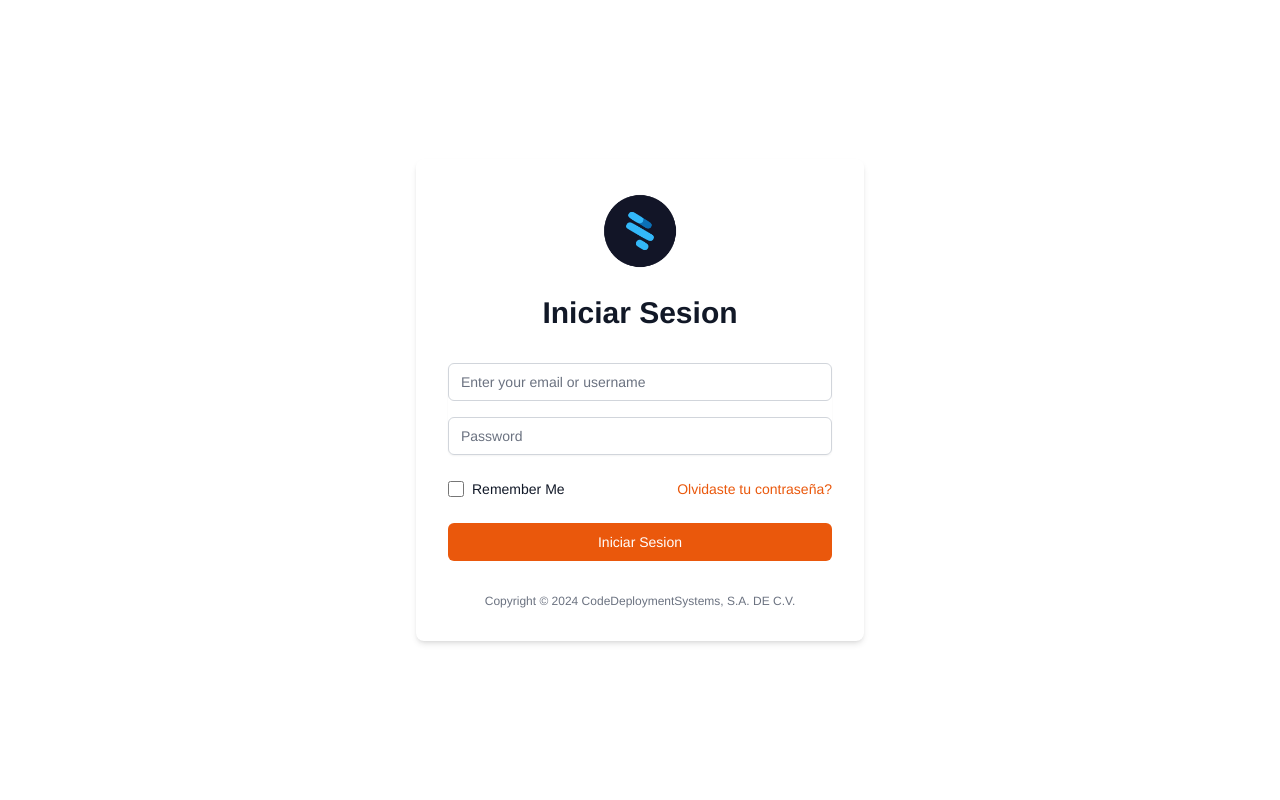
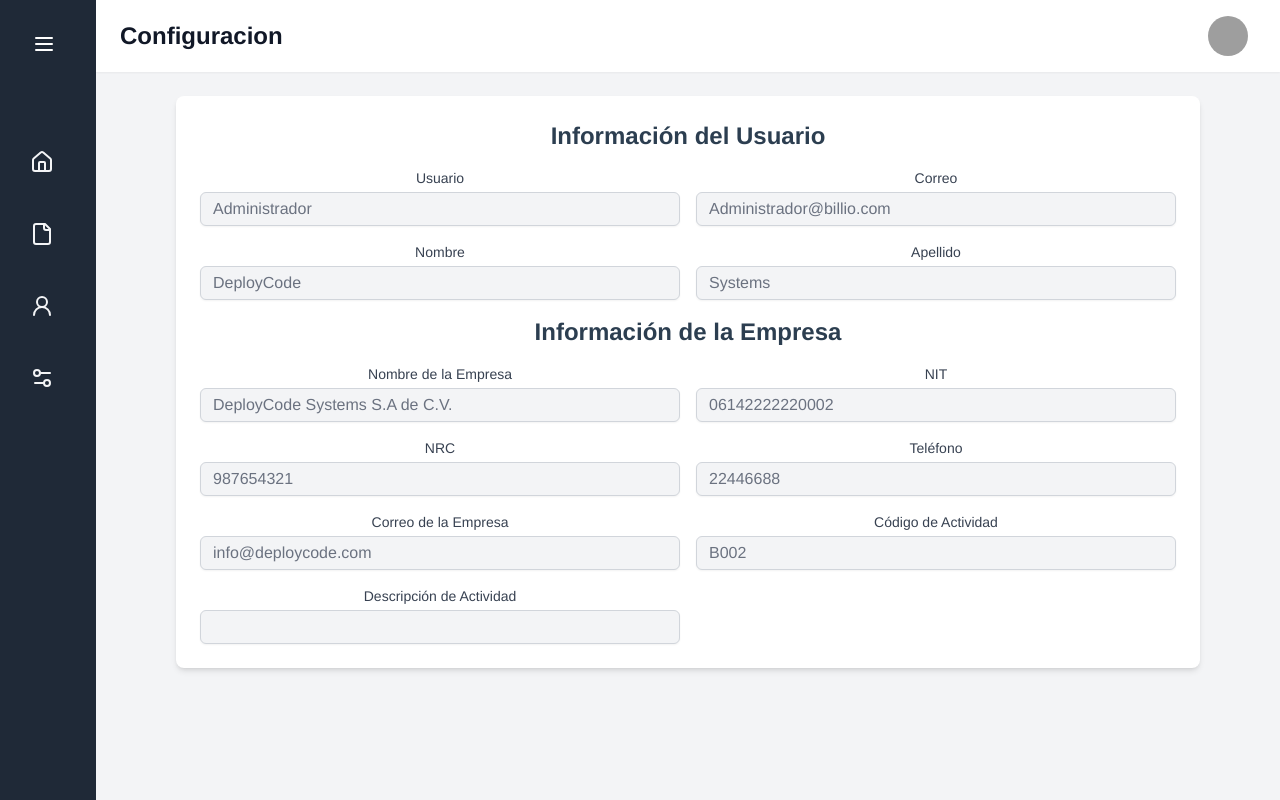
Before and after one commit to XclusivePasasin/billio-frontend, a Vue app: page /configuracion in a window 1280 px wide. Before the commit this address led to /login. Built offline with nearby package versions, Linux system fonts and the light colour scheme; grey boxes are pictures that could not be loaded.

Commit message:
Se agrego la vista Configuraciones

```diff
--- a/src/components/SideBar.vue
+++ b/src/components/SideBar.vue
@@ -56,7 +56,7 @@ const menuItems = [
   { name: "Inicio", icon: HomeIcon, href: "/dashboard" },
   { name: "Facturas", icon: File, href: "/facturas" },
   { name: "Usuarios", icon: UserRound, href: "/usuarios" },
-  { name: "Configuracion", icon: Settings2, href: "#" },
+  { name: "Configuracion", icon: Settings2, href: "/configuracion" },
 ];
 
 const isOpen = ref(false);
--- a/src/router/index.js
+++ b/src/router/index.js
@@ -4,6 +4,7 @@ import DashBoardView from '../views/DashBoard.vue'
 import LoginService from '../services/LoginService'
 import UsuariosView from '../views/UsuariosView.vue'
 import FacturasView from '@/views/FacturasView.vue'
+import ConfiguracionView from '@/views/ConfiguracionView.vue'
 
 const routes = [
   {
@@ -34,7 +35,12 @@ const routes = [
     path: '/facturas',
     name: 'Facturas',
     component: FacturasView,
-  }
+  },
+  {
+    path: '/configuracion',
+    name: 'Configuracion',
+    component: ConfiguracionView,
+  },
 ];
 
 const router = createRouter({
--- /dev/null
+++ b/src/views/ConfiguracionView.vue
@@ -0,0 +1,141 @@
+<template>
+  <div class="flex h-screen bg-gray-100">
+    <!-- Sidebar -->
+    <SideBar />
+
+    <div class="flex-1 flex flex-col overflow-hidden">
+      <!-- Header -->
+      <HeaderComponent />
+
+      <main class="flex-1 overflow-x-hidden overflow-y-auto bg-gray-100">
+        <div class="max-w-7xl mx-auto py-6 sm:px-6 lg:px-8">
+          <!-- Formulario de Información del Usuario -->
+          <div class="max-w-5xl mx-auto p-6 bg-white rounded-lg shadow-md">
+            <h2 class="text-2xl font-semibold mb-4">Información del Usuario</h2>
+            <form class="grid grid-cols-1 lg:grid-cols-2 gap-4">
+              <div>
+                <label for="usuario" class="block text-sm font-medium text-gray-700 mb-1">Usuario</label>
+                <input
+                  id="usuario"
+                  value="Administrador"
+                  type="text"
+                  class="w-full px-3 py-1 border border-gray-300 rounded-md shadow-sm text-gray-500 bg-gray-100"
+                  readonly
+                />
+              </div>
+              <div>
+                <label for="correo" class="block text-sm font-medium text-gray-700 mb-1">Correo</label>
+                <input
+                  id="correo"
+                  value="Administrador@billio.com"
+                  type="email"
+                  class="w-full px-3 py-1 border border-gray-300 rounded-md shadow-sm text-gray-500 bg-gray-100"
+                  readonly
+                />
+              </div>
+              <div>
+                <label for="nombre" class="block text-sm font-medium text-gray-700 mb-1">Nombre</label>
+                <input
+                  id="nombre"
+                  value="DeployCode"
+                  type="text"
+                  class="w-full px-3 py-1 border border-gray-300 rounded-md shadow-sm text-gray-500 bg-gray-100"
+                  readonly
+                />
+              </div>
+              <div>
+                <label for="apellido" class="block text-sm font-medium text-gray-700 mb-1">Apellido</label>
+                <input
+                  id="apellido"
+                  value="Systems"
+                  type="text"
+                  class="w-full px-3 py-1 border border-gray-300 rounded-md shadow-sm text-gray-500 bg-gray-100"
+                  readonly
+                />
+              </div>
+
+              <!-- Información de la Empresa -->
+              <h2 class="col-span-2 text-2xl font-semibold">Información de la Empresa</h2>
+
+              <div>
+                <label for="empresa" class="block text-sm font-medium text-gray-700 mb-1">Nombre de la Empresa</label>
+                <input
+                  id="empresa"
+                  value="DeployCode Systems S.A de C.V."
+                  type="text"
+                  class="w-full px-3 py-1 border border-gray-300 rounded-md shadow-sm text-gray-500 bg-gray-100"
+                  readonly
+                />
+              </div>
+              <div>
+                <label for="nit" class="block text-sm font-medium text-gray-700 mb-1">NIT</label>
+                <input
+                  id="nit"
+                  value="06142222220002"
+                  type="text"
+                  class="w-full px-3 py-1 border border-gray-300 rounded-md shadow-sm text-gray-500 bg-gray-100"
+                  readonly
+                />
+              </div>
+              <div>
+                <label for="nrc" class="block text-sm font-medium text-gray-700 mb-1">NRC</label>
+                <input
+                  id="nrc"
+                  value="987654321"
+                  type="text"
+                  class="w-full px-3 py-1 border border-gray-300 rounded-md shadow-sm text-gray-500 bg-gray-100"
+                  readonly
+                />
+              </div>
+              <div>
+                <label for="telefono" class="block text-sm font-medium text-gray-700 mb-1">Teléfono</label>
+                <input
+                  id="telefono"
+                  value="22446688"
+                  type="text"
+                  class="w-full px-3 py-1 border border-gray-300 rounded-md shadow-sm text-gray-500 bg-gray-100"
+                  readonly
+                />
+              </div>
+              <div>
+                <label for="correo_empresa" class="block text-sm font-medium text-gray-700 mb-1">Correo de la Empresa</label>
+                <input
+                  id="correo_empresa"
+                  value="info@deploycode.com"
+                  type="email"
+                  class="w-full px-3 py-1 border border-gray-300 rounded-md shadow-sm text-gray-500 bg-gray-100"
+                  readonly
+                />
+              </div>
+              <div>
+                <label for="cod_actividad" class="block text-sm font-medium text-gray-700 mb-1">Código de Actividad</label>
+                <input
+                  id="cod_actividad"
+                  value="B002"
+                  type="text"
+                  class="w-full px-3 py-1 border border-gray-300 rounded-md shadow-sm text-gray-500 bg-gray-100"
+                  readonly
+                />
+              </div>
+              <div>
+                <label for="des_actividad" class="block text-sm font-medium text-gray-700 mb-1">Descripción de Actividad</label>
+                <input
+                  id="des_actividad"
+                  value=""
+                  type="text"
+                  class="w-full px-3 py-1 border border-gray-300 rounded-md shadow-sm text-gray-500 bg-gray-100"
+                  readonly
+                />
+              </div>
+            </form>
+          </div>
+        </div>
+      </main>
+    </div>
+  </div>
+</template>
+
+<script setup>
+import SideBar from '../components/SideBar.vue'
+import HeaderComponent from '../components/HeaderComponent.vue'
+</script>
```
